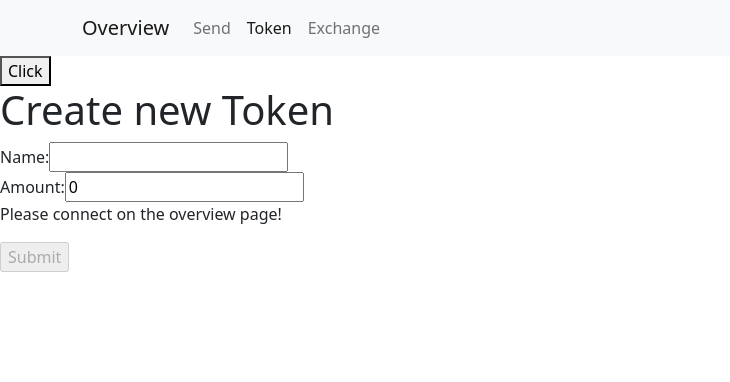
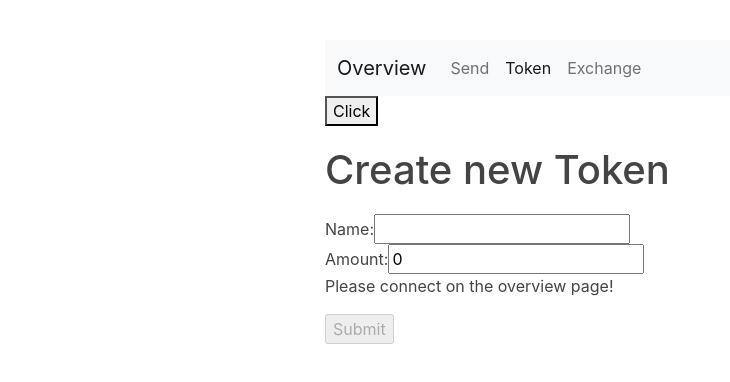
Before and after one commit to seya12/dex, a React (Create React App) app in the folder frontend/: page /token in a window 1280 px wide. Shown: the top 382 px of the page, without its empty margins (0-730 px from the left). Built offline with nearby package versions, Linux system fonts and the light colour scheme; no server answers.

Commit message:
some styling

```diff
--- a/frontend/src/components/Token.jsx
+++ b/frontend/src/components/Token.jsx
@@ -3,6 +3,7 @@ create new ERC20 token
 no swap function as mentioned before as ERC20 has allowances
 */
 
+import Form from "react-bootstrap/Form";
 import { ethers } from "ethers";
 import { useContext, useState } from "react";
 import { ApplicationContext } from "../ApplicationContext";
@@ -41,7 +42,7 @@ const Token = () => {
     <>
       <button onClick={click}>Click</button>
       <h1>Create new Token</h1>
-      <form onSubmit={createToken}>
+      <Form onSubmit={createToken}>
         <div>
           <label htmlFor="name">Name:</label>
           <input
@@ -64,7 +65,7 @@ const Token = () => {
         </div>
         {!signer && <p>Please connect on the overview page!</p>}
         <input type="submit" value="Submit" disabled={!signer}></input>
-      </form>
+      </Form>
     </>
   );
 };
--- a/frontend/src/index.css
+++ b/frontend/src/index.css
@@ -1,5 +1,12 @@
+* {
+  box-sizing: border-box;
+}
+
 body {
-  margin: 0;
+  max-width: 650px;
+  margin: 40px auto;
+  padding: 0 10px;
+  color: #444;
   font-family: -apple-system, BlinkMacSystemFont, 'Segoe UI', 'Roboto', 'Oxygen',
     'Ubuntu', 'Cantarell', 'Fira Sans', 'Droid Sans', 'Helvetica Neue',
     sans-serif;
@@ -11,3 +18,11 @@ code {
   font-family: source-code-pro, Menlo, Monaco, Consolas, 'Courier New',
     monospace;
 }
+
+
+h1,
+h2,
+h3 {
+  line-height: 1.2;
+  margin: 20px 0;
+}
--- a/frontend/src/index.js
+++ b/frontend/src/index.js
@@ -1,8 +1,8 @@
 import React from "react";
 import ReactDOM from "react-dom/client";
-import "./index.css";
 import App from "./App";
 import "bootstrap/dist/css/bootstrap.min.css";
+import "./index.css";
 import { ContextProvider } from "./ApplicationContext";
 
 const root = ReactDOM.createRoot(document.getElementById("root"));
```
